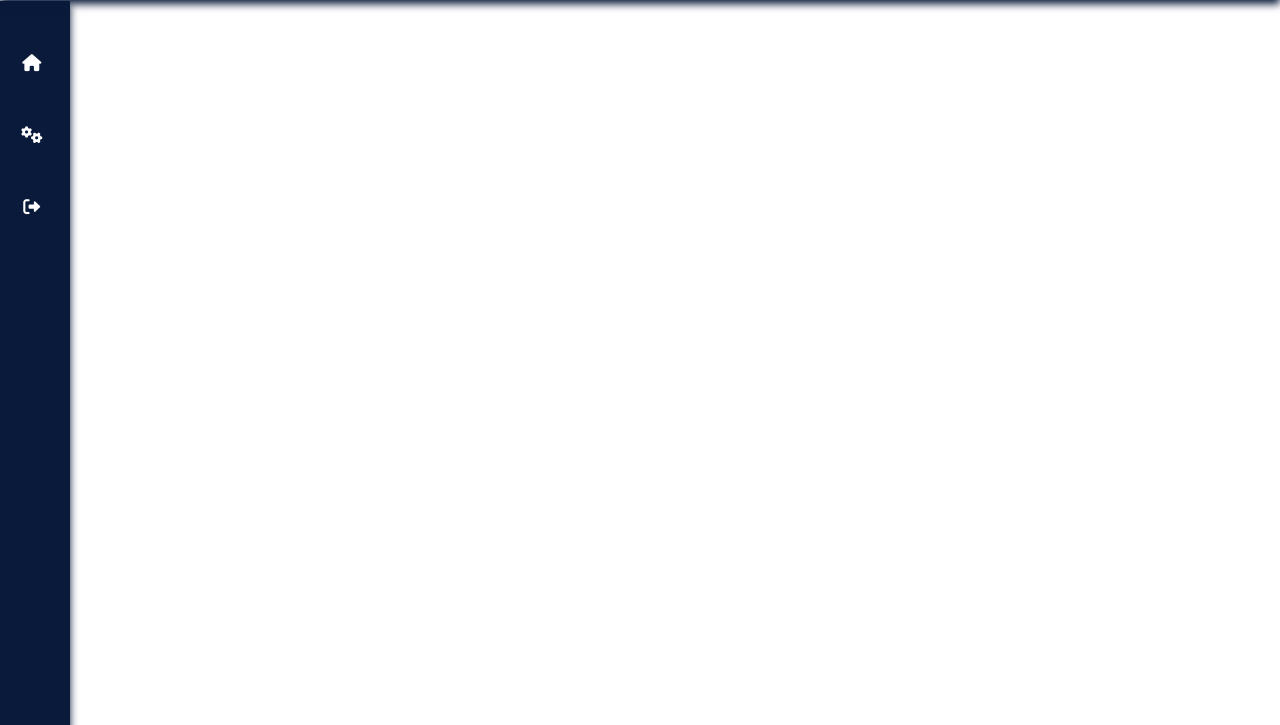
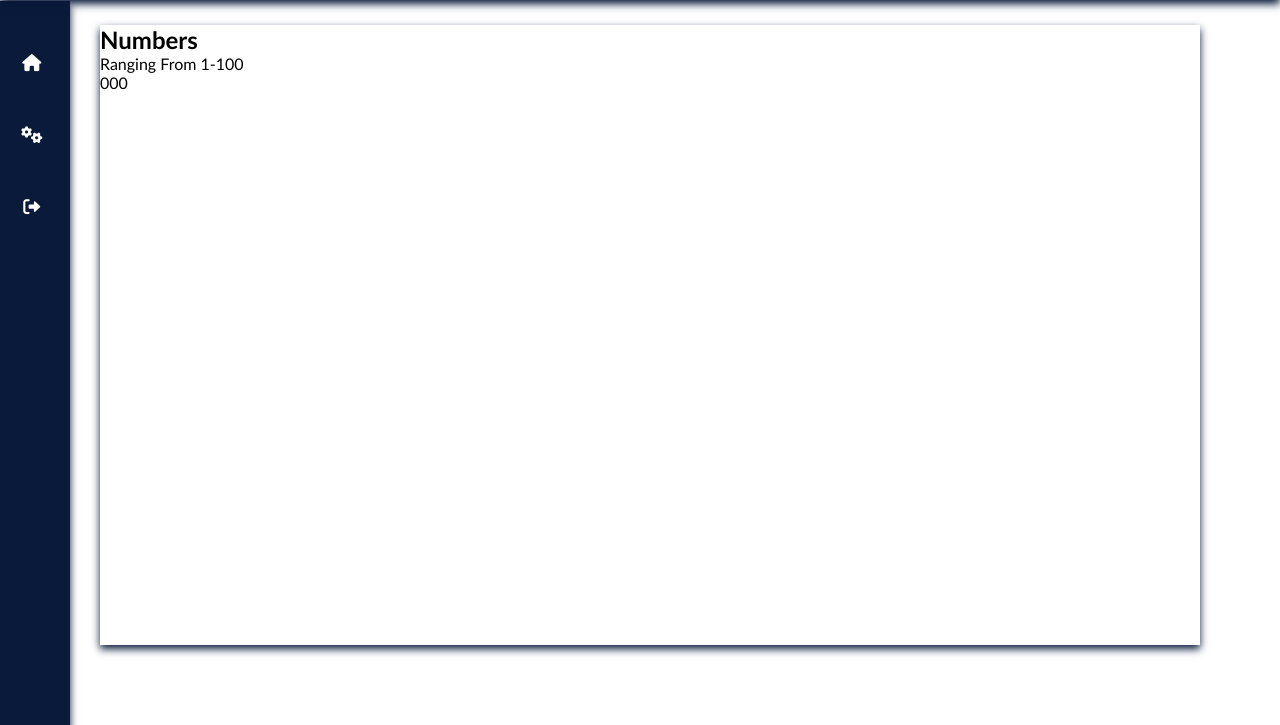
Before and after one commit to PreciousEzeigbo/Thinky-Tots, a Flask app: template public/templates/numbers.html in a window 1280 px wide. Shown: the part 75-800 px from the top of the page. Run offline with Flask 3, Linux system fonts and the light colour scheme; a user stored in the database is signed in; tables that the repository leaves empty hold one stand-in row (values such as "Sample post"); the template is opened without the code that fills it: most values are stand-ins (such as "Sample title", 1, 10 or a date in 2020).

Commit message:
Add number display section with range 1-100

```diff
--- a/public/templates/numbers.html
+++ b/public/templates/numbers.html
@@ -41,9 +41,13 @@
             </li>
         </ul>
     </div>
-    <section class="numbers-container">
-        <div class="numbers">
-            <p>Numbers</p>
+    <section class="main-container">
+        <div class="content">
+            <h1>Numbers</h1>
+            <p>Ranging From 1-100</p>
+            <div class="numbers">
+                <div class="item">{{ display_numbers }}</div>
+            </div>
         </div>
     </section>
     <script src="{{ url_for('static', filename='js/home.js') }}"></script>
```
